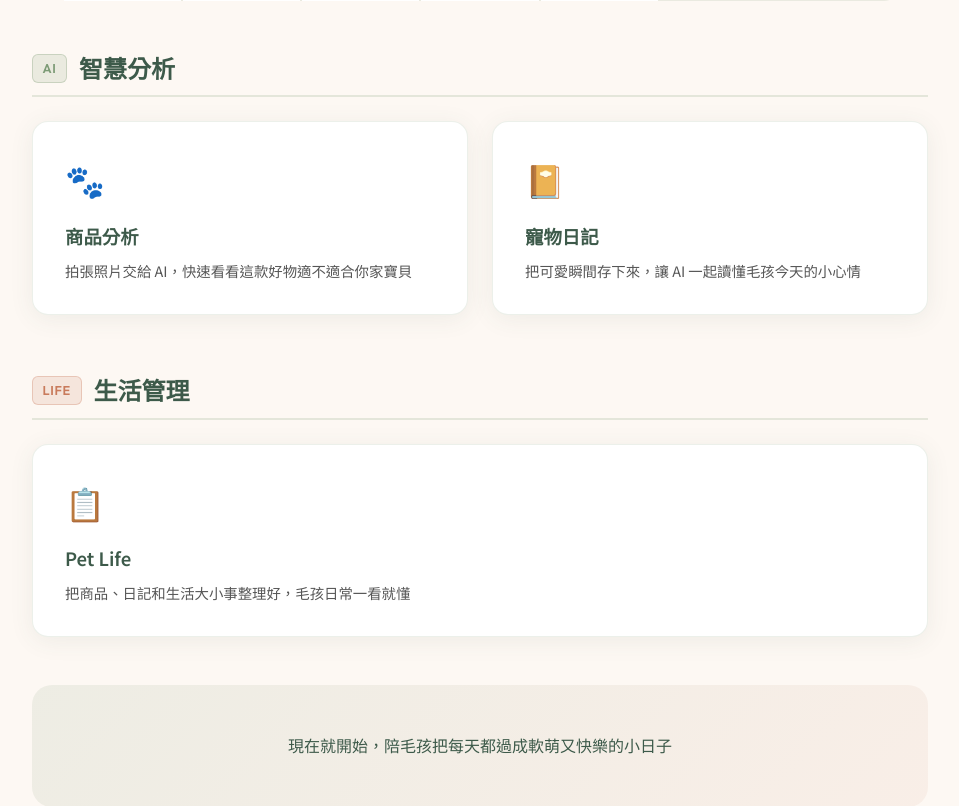
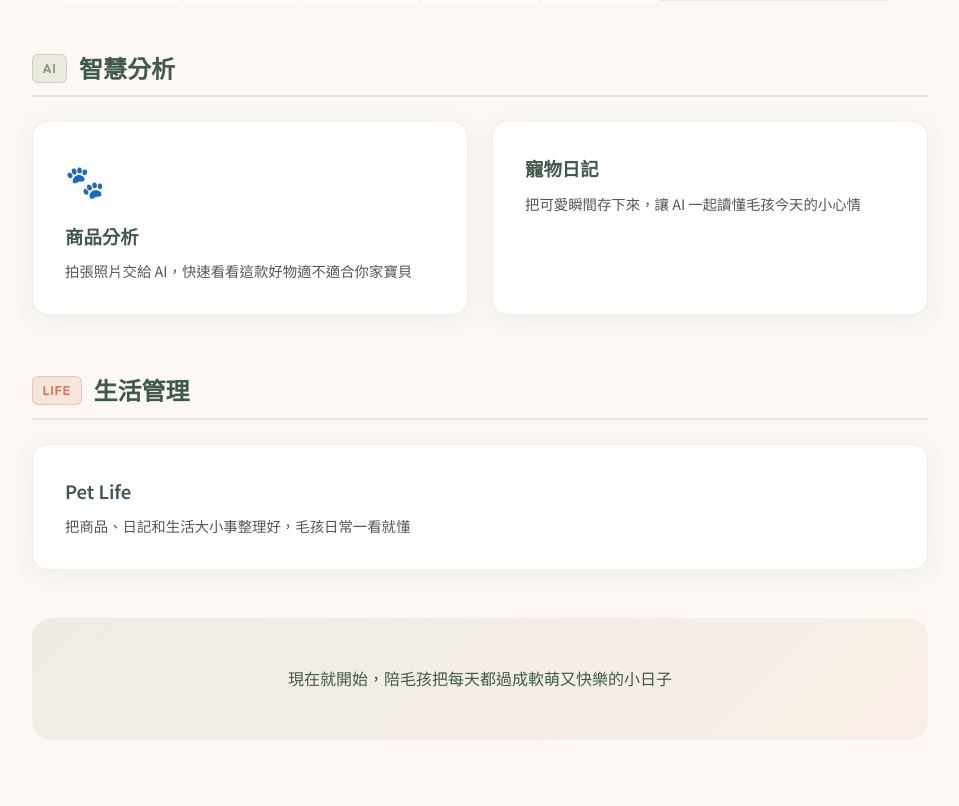
Before and after one commit to UnaChou/pet-adorable-life, a Flask app: page / in a window 1280 px wide. Shown: the part 956-1762 px from the top of the page, without its empty margins (160-1119 px from the left). After the commit the page ends 1696 px from the top, so only its background shows below. Run offline with Flask 3, Linux system fonts and the light colour scheme; the visitor is signed in with stand-in values (Sample User, id 1); data that the repository does not hold is empty.

```diff
--- a/templates/index.html
+++ b/templates/index.html
@@ -31,7 +31,6 @@
                     <p>拍張照片交給 AI，快速看看這款好物適不適合你家寶貝</p>
                 </a>
                 <a href="/diary" class="card">
-                    <span class="card-icon">📔</span>
                     <h3>寵物日記</h3>
                     <p>把可愛瞬間存下來，讓 AI 一起讀懂毛孩今天的小心情</p>
                 </a>
@@ -43,7 +42,6 @@
             <h2 class="nav-group-title"><span class="nav-tag tag-life">Life</span> 生活管理</h2>
             <div class="nav-cards" id="features-life">
                 <a href="/organize" class="card">
-                    <span class="card-icon">📋</span>
                     <h3>Pet Life</h3>
                     <p>把商品、日記和生活大小事整理好，毛孩日常一看就懂</p>
                 </a>
--- a/templates/prompt_image.html
+++ b/templates/prompt_image.html
@@ -39,7 +39,6 @@
             <div class="form-group">
                 <label for="promptInput">Prompt</label>
                 <textarea id="promptInput" class="form-textarea prompt-textarea" rows="6" placeholder="例如：請描述這張圖片中的主體、場景氛圍，並列出 3 個適合社群貼文的標題。"></textarea>
-                <span class="form-hint">回傳格式會固定為 JSON：{"result":"..."}</span>
             </div>
             <button type="button" class="btn btn-primary" id="btnAnalyze" disabled>送出分析</button>
         </div>
```
